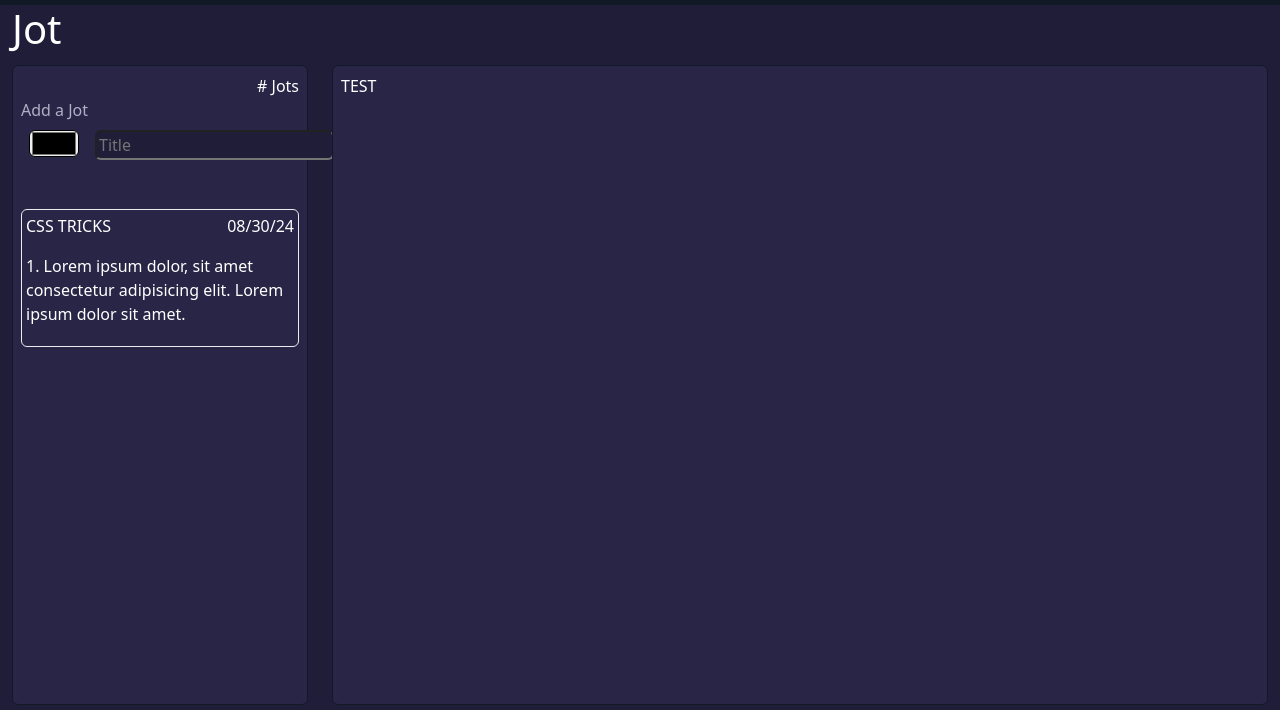
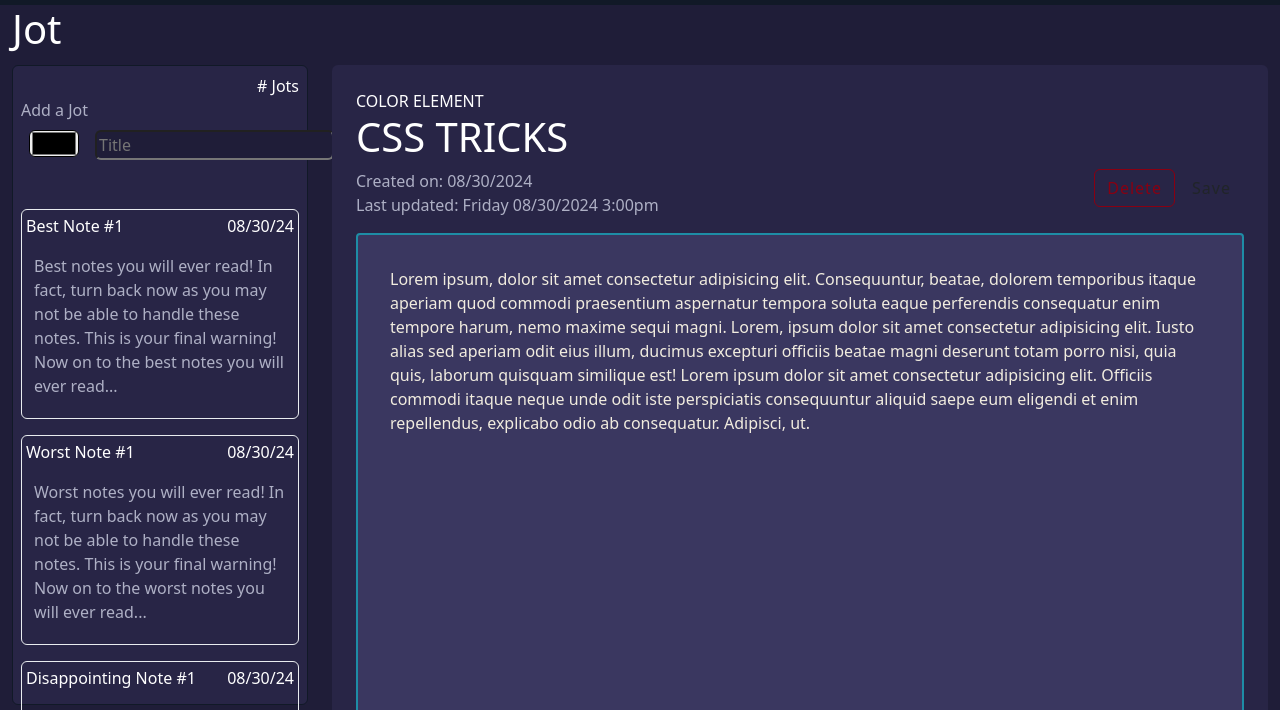
Before and after one commit to kevin-koontz/jot, a website with bundled scripts: page index.html in a window 1280 px wide. Shown: the part 66-776 px from the top of the page. Built offline with nearby package versions, Linux system fonts and the light colour scheme; a script that the page names is missing.

Commit message:
updated html elements

```diff
--- a/app/AppState.js
+++ b/app/AppState.js
@@ -26,9 +26,11 @@ class ObservableAppState extends EventEmitter {
       updatedAt: 'Last updated 08/30/2024 at 10:45AM',
       color: 'Pink'
     })
+  ]
 
 
-  ]
+  // /**@type {Jot} */
+  // jotsPlaceholder = null
 
 
 
--- a/app/controllers/JotsController.js
+++ b/app/controllers/JotsController.js
@@ -1,9 +1,27 @@
 import { AppState } from "../AppState.js";
+import { setHTML } from "../utils/Writer.js";
 
 
 export class JotsController {
   constructor() {
     console.log('Jots controller is working!');
 
+    this.drawJots()
+    // this.drawPlaceholder()
   }
+
+
+  drawJots() {
+    const jots = AppState.jots
+    console.log('drawing jots!');
+    let JotsHTML = ''
+    jots.forEach(jot => JotsHTML += jot.cardHTMLTemplate)
+    setHTML('jotsList', JotsHTML)
+  }
+
+  // drawPlaceholder() {
+  //   const placeholder = AppState.jotsPlaceholder
+  //   console.log('drawing placeholder!', placeholder);
+  //   setHTML('jotsContent', placeholder.contentHTMLTemplate)
+  // }
 }
--- a/app/models/Jot.js
+++ b/app/models/Jot.js
@@ -12,16 +12,29 @@ export class Jot {
 
   }
 
+  //id='jotList'
   get cardHTMLTemplate() {
     return `
+    <div class="p-1 my-3 border border-light text-white rounded selectable">
       <div class="d-flex justify-content-between">
-        <p>CSS TRICKS</p>
+        <p>${this.title}</p>
         <p>08/30/24</p>
       </div>
-      <p>1. Lorem ipsum dolor, sit amet consectetur adipisicing elit. Lorem ipsum dolor sit amet.
-      </p>
+      <div class="text-secondary px-2">
+        <p>${this.body}</p>
+      </div>
+    </div>
   `
   }
 
-
+  // //id='jotsContent'
+  // get contentHTMLTemplate() {
+  //   return `
+  // <div class="p-2 my-1 border border-dark rounded bg-card card-bg-style text-white d-flex justify-content-center align-items-center">
+  //   <div>
+  //     <p>PLACE HOLDER</p>
+  //   </div>
+  // </div>
+  // `
+  // }
 }
--- a/assets/style/style.css
+++ b/assets/style/style.css
@@ -29,6 +29,24 @@
   height: 80vh;
 }
 
+.img-textarea {
+  height: 50vh;
+  width: 100%;
+  object-fit: cover;
+}
+
+
+textarea {
+  resize: none;
+  height: 80vh;
+  width: 100%;
+  border: 2px solid #1e8da6;
+  border-radius: 4px;
+  padding: 2em 2em;
+  background-color: #3a3760;
+  color: #f1ecdf;
+}
+
 /* label {
   color: white;
 } */
--- a/index.html
+++ b/index.html
@@ -64,21 +64,60 @@
                 <label for="title"></label>
               </div>
               <div class="m-2">
-                <button class="btn-bg-primary text-white rounded">Create +</button>
+                <button class="btn-bg-primary text-white rounded">Create+</button>
               </div>
             </form>
-            <div id="jotList" class="p-1 my-3 border border-light text-white rounded">
-              <div class="d-flex justify-content-between">
-                <p>CSS TRICKS</p>
-                <p>08/30/24</p>
-              </div>
-              <p>1. Lorem ipsum dolor, sit amet consectetur adipisicing elit. Lorem ipsum dolor sit amet.</p>
+            <div id="jotsList">
+              <!-- <div class="p-1 my-3 border border-light text-white rounded selectable">
+                <div class="d-flex justify-content-between">
+                  <p>CSS TRICKS</p>
+                  <p>08/30/24</p>
+                </div>
+                <div class="text-secondary px-2">
+                  <p>1. Lorem ipsum dolor, sit amet consectetur adipisicing elit. Lorem ipsum dolor sit amet.</p>
+                </div>
+              </div> -->
             </div>
           </div>
         </div>
         <div class="col-lg-9">
-          <div class="p-2 my-1 border border-dark rounded bg-card card-bg-style">
-            <div class="text-white">TEST</div>
+          <div id="jotsContent">
+            <div class="text-white bg-card rounded p-4 my-1">
+              <div>
+                <div>
+                  <div>COLOR ELEMENT</div>
+                </div>
+              </div>
+              <div>
+                <h1>CSS TRICKS</h1>
+                <div class="d-flex justify-content-between mb-3">
+                  <div class="text-secondary">
+                    <div>Created on: 08/30/2024</div>
+                    <div>Last updated: Friday 08/30/2024 3:00pm</div>
+                  </div>
+                  <div>
+                    <button class="btn btn-outline-danger">Delete</button>
+                    <button class="btn btn-bg-primary">Save</button>
+                  </div>
+                </div>
+              </div>
+              <div>
+                <textarea class="w-100" name=""
+                  id="">Lorem ipsum, dolor sit amet consectetur adipisicing elit. Consequuntur, beatae, dolorem temporibus itaque aperiam quod commodi praesentium aspernatur tempora soluta eaque perferendis consequatur enim tempore harum, nemo maxime sequi magni. Lorem, ipsum dolor sit amet consectetur adipisicing elit. Iusto alias sed aperiam odit eius illum, ducimus excepturi officiis beatae magni deserunt totam porro nisi, quia quis, laborum quisquam similique est! Lorem ipsum dolor sit amet consectetur adipisicing elit. Officiis commodi itaque neque unde odit iste perspiciatis consequuntur aliquid saepe eum eligendi et enim repellendus, explicabo odio ab consequatur. Adipisci, ut.</textarea>
+              </div>
+              <div class="d-flex justify-content-end">100 words</div>
+            </div>
+
+
+
+
+
+            <!-- <div
+              class="p-2 my-1 border border-dark rounded bg-card card-bg-style text-white d-flex justify-content-center align-items-center">
+              <div>
+                <p>PLACE HOLDER</p>
+              </div>
+            </div> -->
           </div>
         </div>
       </section>
```
Also changed, not shown: assets/img/developer_outline I 1.png (added).
